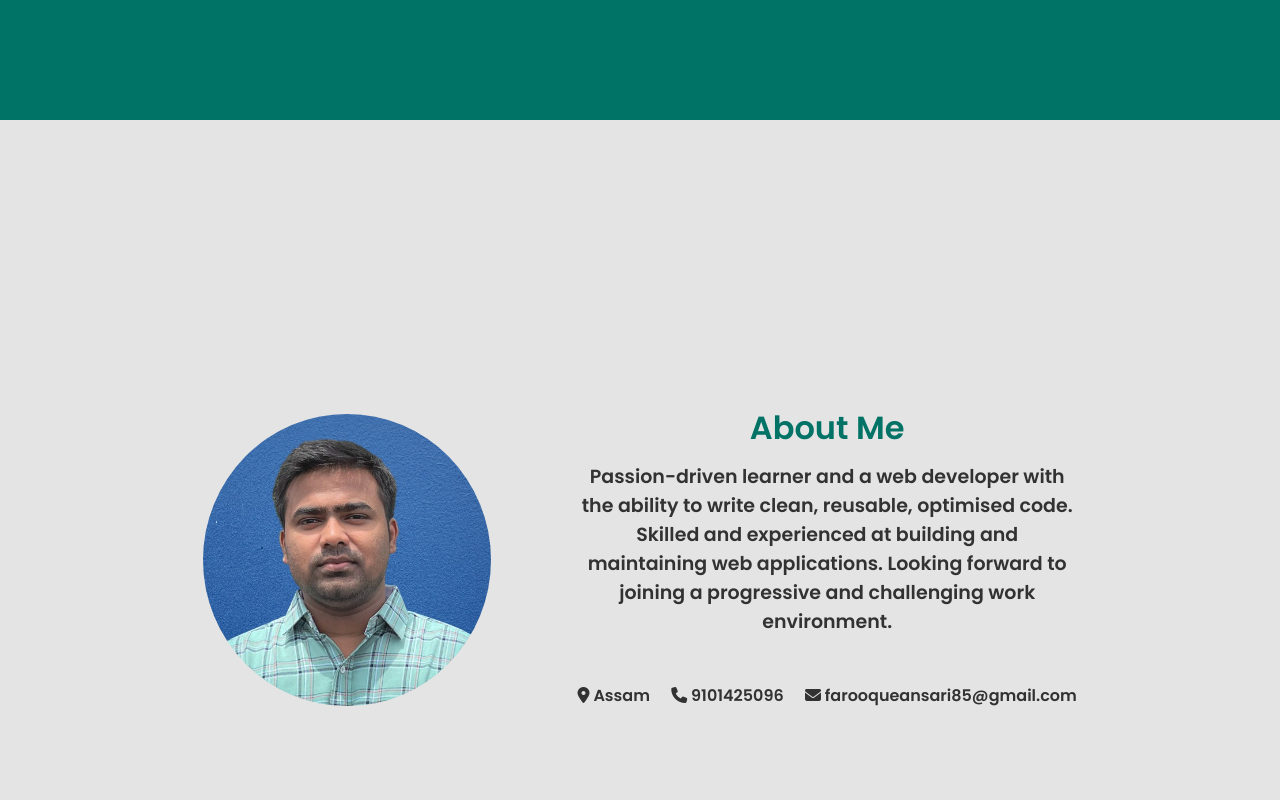
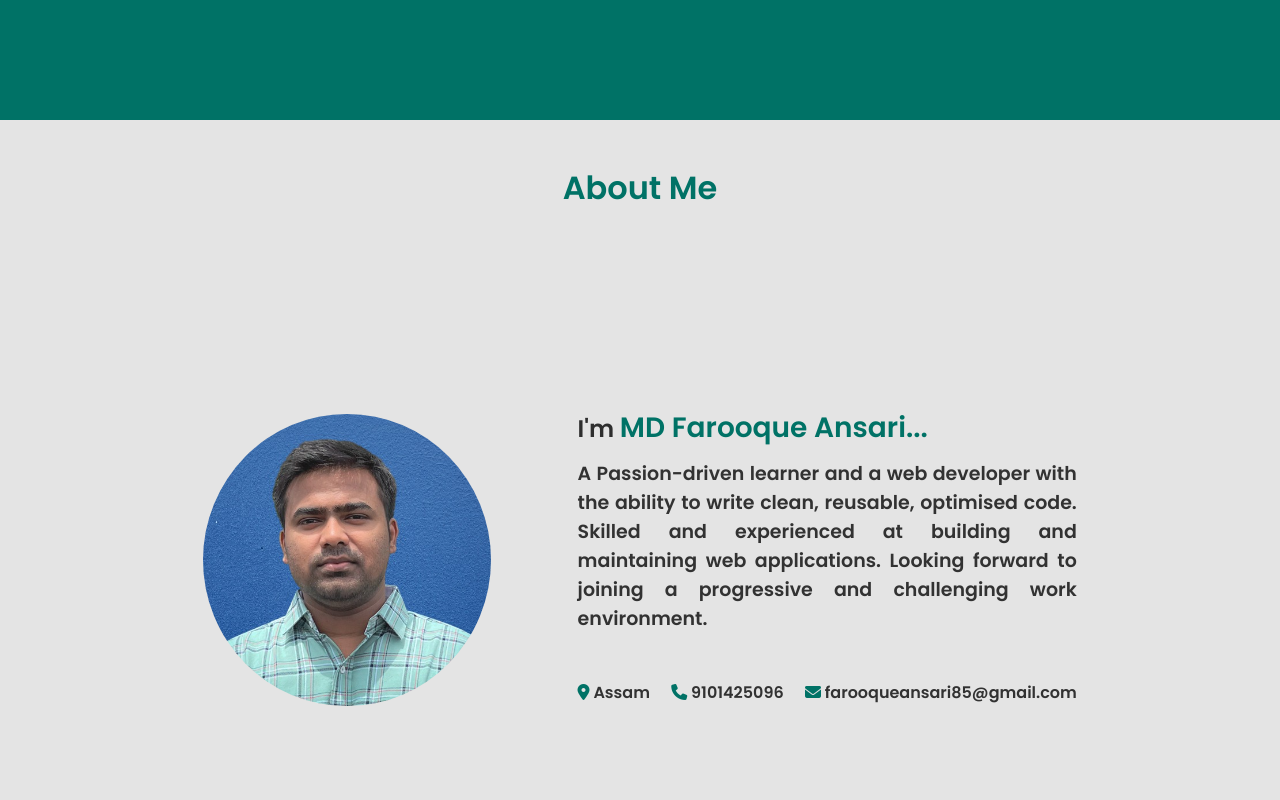
Before and after one commit to mrFarooque/portfolio, a plain HTML site: page index.html in a window 1280 px wide. Shown: the part 680-1480 px from the top of the page. Drawn offline with Linux system fonts and the light colour scheme.

Commit message:
about me updated

```diff
--- a/index.html
+++ b/index.html
@@ -60,12 +60,13 @@
       </div>
     </div>
     <div id="about">
+      <h2 class="about-me-txt">About Me</h2>
       <div class="about-box">
         <img src="./images/profile_pic.jpg" alt="farooque'sImage" />
         <div>
-          <h2>About Me</h2>
+          <h2><span class="hi"> I'm </span> MD Farooque Ansari...</h2>
           <p>
-            Passion-driven learner and a web developer with the ability to write
+            A Passion-driven learner and a web developer with the ability to write
             clean, reusable, optimised code. Skilled and experienced at building
             and maintaining web applications. Looking forward to joining a
             progressive and challenging work environment.
@@ -95,6 +96,7 @@
           <div><div><i class="fa-brands fa-java"></i>JAVA</div></div>
           <div><div><i class="fa-solid fa-database"></i>MySQL</div></div>
           <div><div><i class="fa-brands fa-aws"></i>AWS</div></div>
+
         </div>
       </div>
     </div>
--- a/style.css
+++ b/style.css
@@ -150,6 +150,19 @@ body {
   display: flex;
   justify-content: center;
   align-items: center;
+  position: relative;
+}
+.about-me-txt {
+  position: absolute;
+  top: 5%;
+  color: #007266;
+  font-size: 32px;
+  margin: 0;
+  margin-bottom: 2%;
+}
+.hi {
+  color: #2e2e2e;
+  font-size: 24px;
 }
 .about-box {
   /* border: 1px solid black; */
@@ -172,15 +185,20 @@ body {
 }
 .about-box h2 {
   color: #007266;
-  font-size: 32px;
+  font-size: 28px;
   margin: 0;
   margin-bottom: 2%;
+  text-align: justify;
 }
 .about-box p {
   margin: 0;
   margin-bottom: 2%;
   font-size: 19px;
   color: rgb(50, 50, 50);
+  text-align: justify;
+}
+.about-box i {
+  color: #007266;
 }
 .information {
   /* border: 1px solid black; */
@@ -296,6 +314,9 @@ body {
     rgba(255, 255, 255, 0.139) 0px -3px 5px; */
   margin-bottom: 5%;
   font-size: 20px;
+}
+.back-end div > img {
+  width: 100%;
 }
 /* projects */
 #projects {
```
